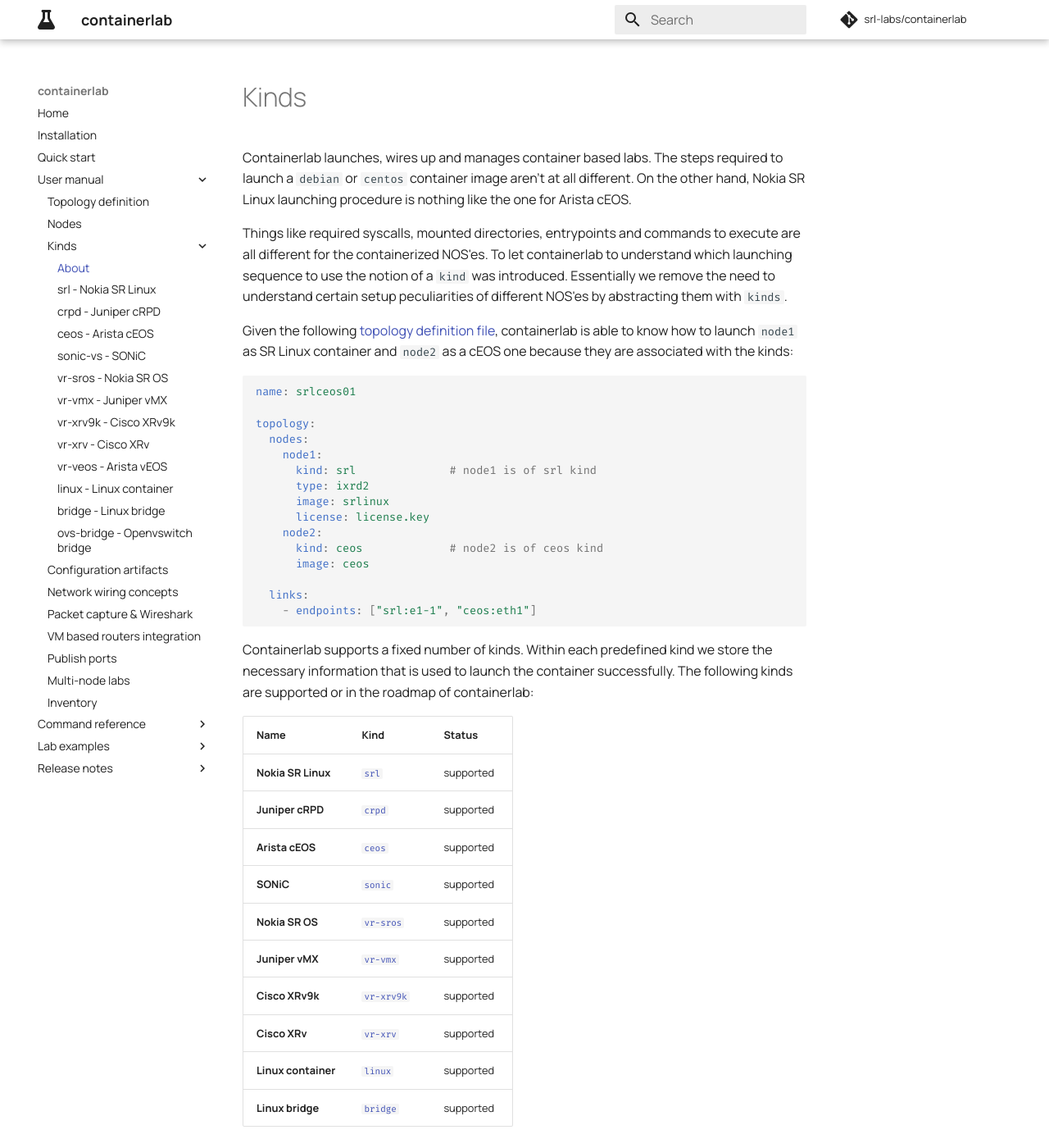
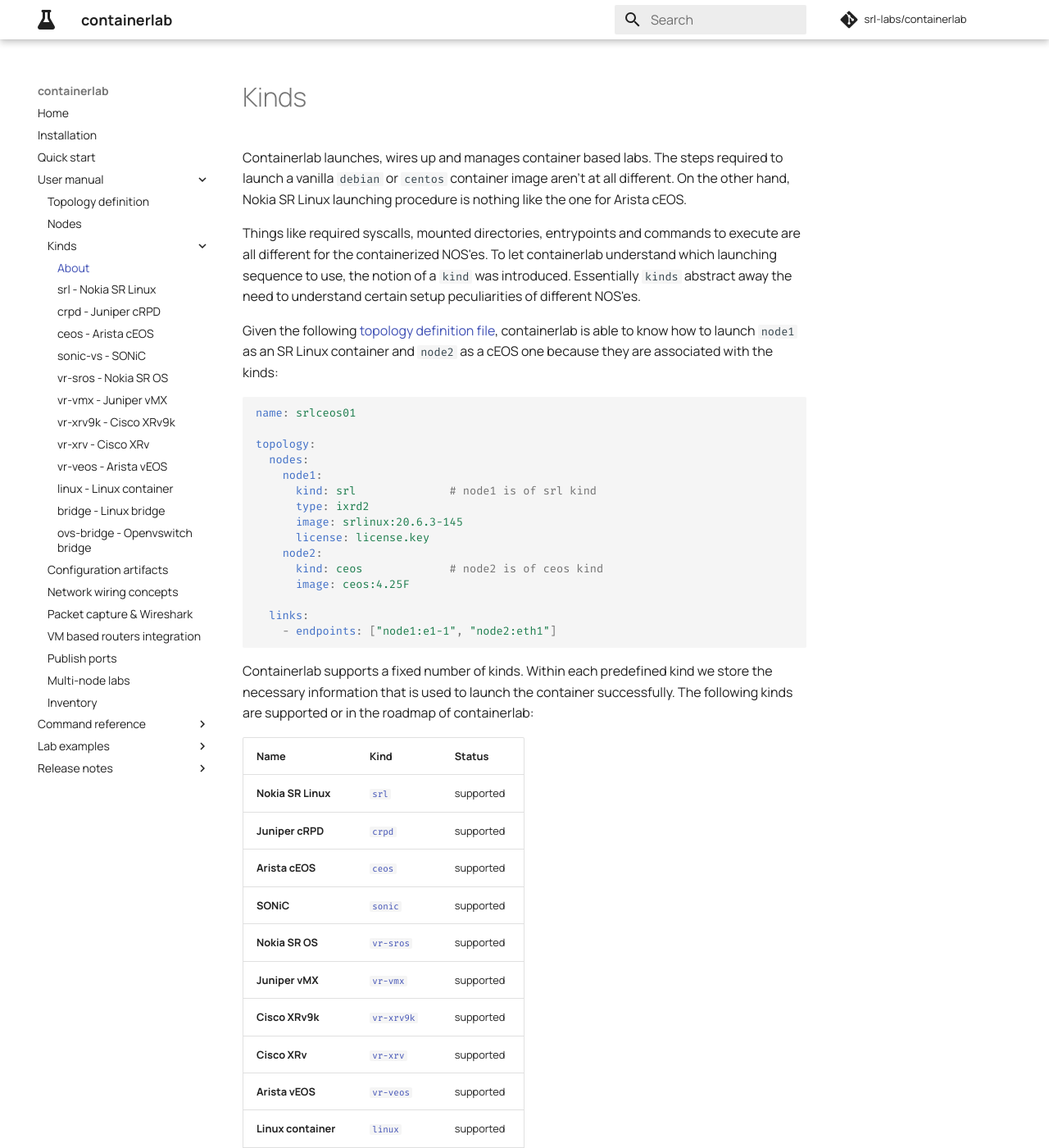
Before and after one commit to srl-labs/containerlab, an MkDocs documentation site: the page built from docs/manual/kinds/kinds.md, in a window 1280 px wide and 1400 px high. Shown: the whole window at 82% size. Built offline with MkDocs 1.6.1 and Material for MkDocs 9.7.7, drawn with Linux system fonts in a browser that asks for light colours; comment, search, counter and statistics services are not loaded; some of the changed text lies outside the part shown.

Commit message:
restyled kinds doc

````diff
--- a/docs/manual/kinds/kinds.md
+++ b/docs/manual/kinds/kinds.md
@@ -1,10 +1,10 @@
 # Kinds
 
-Containerlab launches, wires up and manages container based labs. The steps required to launch a `debian` or `centos` container image aren't at all different. On the other hand, Nokia SR Linux launching procedure is nothing like the one for Arista cEOS.
+Containerlab launches, wires up and manages container based labs. The steps required to launch a vanilla `debian` or `centos` container image aren't at all different. On the other hand, Nokia SR Linux launching procedure is nothing like the one for Arista cEOS.
 
-Things like required syscalls, mounted directories, entrypoints and commands to execute are all different for the containerized NOS'es. To let containerlab to understand which launching sequence to use the notion of a `kind` was introduced. Essentially we remove the need to understand certain setup peculiarities of different NOS'es by abstracting them with `kinds`.
+Things like required syscalls, mounted directories, entrypoints and commands to execute are all different for the containerized NOS'es. To let containerlab understand which launching sequence to use, the notion of a `kind` was introduced. Essentially `kinds` abstract away the need to understand certain setup peculiarities of different NOS'es.
 
-Given the following [topology definition file](../topo-def-file.md), containerlab is able to know how to launch `node1` as SR Linux container and `node2` as a cEOS one because they are associated with the kinds:
+Given the following [topology definition file](../topo-def-file.md), containerlab is able to know how to launch `node1` as an SR Linux container and `node2` as a cEOS one because they are associated with the kinds:
 
 ```yaml
 name: srlceos01
@@ -14,30 +14,33 @@ topology:
     node1:
       kind: srl              # node1 is of srl kind
       type: ixrd2
-      image: srlinux
+      image: srlinux:20.6.3-145
       license: license.key
     node2:
       kind: ceos             # node2 is of ceos kind
-      image: ceos
+      image: ceos:4.25F
 
   links:
-    - endpoints: ["srl:e1-1", "ceos:eth1"]
+    - endpoints: ["node1:e1-1", "node2:eth1"]
 ```
 
 Containerlab supports a fixed number of kinds. Within each predefined kind we store the necessary information that is used to launch the container successfully. The following kinds are supported or in the roadmap of containerlab:
 
 
-| Name                | Kind                      | Status    |
-| ------------------- | ------------------------- | --------- |
-| **Nokia SR Linux**  | [`srl`](srl.md)           | supported |
-| **Juniper cRPD**    | [`crpd`](crpd.md)         | supported |
-| **Arista cEOS**     | [`ceos`](ceos.md)         | supported |
-| **SONiC**           | [`sonic`](sonic-vs.md)    | supported |
-| **Nokia SR OS**     | [`vr-sros`](vr-sros.md)   | supported |
-| **Juniper vMX**     | [`vr-vmx`](vr-vmx.md)     | supported |
-| **Cisco XRv9k**     | [`vr-xrv9k`](vr-xrv9k.md) | supported |
-| **Cisco XRv**       | [`vr-xrv`](vr-xrv.md)     | supported |
-| **Linux container** | [`linux`](linux.md)       | supported |
-| **Linux bridge**    | [`bridge`](bridge.md)     | supported |
+| Name                | Kind                                  | Status    |
+| ------------------- | ------------------------------------- | --------- |
+| **Nokia SR Linux**  | [`srl`](srl.md)                       | supported |
+| **Juniper cRPD**    | [`crpd`](crpd.md)                     | supported |
+| **Arista cEOS**     | [`ceos`](ceos.md)                     | supported |
+| **SONiC**           | [`sonic`](sonic-vs.md)                | supported |
+| **Nokia SR OS**     | [`vr-sros`](vr-sros.md)               | supported |
+| **Juniper vMX**     | [`vr-vmx`](vr-vmx.md)                 | supported |
+| **Cisco XRv9k**     | [`vr-xrv9k`](vr-xrv9k.md)             | supported |
+| **Cisco XRv**       | [`vr-xrv`](vr-xrv.md)                 | supported |
+| **Arista vEOS**     | [`vr-veos`](vr-veos.md)               | supported |
+| **Linux container** | [`linux`](linux.md)                   | supported |
+| **Linux bridge**    | [`bridge`](bridge.md)                 | supported |
+| **OvS bridge**      | [`ovs-bridge`](ovs-bridge.md)         | supported |
+| **mysocketio node** | [`mysocketio`](../published-ports.md) | supported |
 
 Refer to a specific kind documentation article to see the details about it.
````
